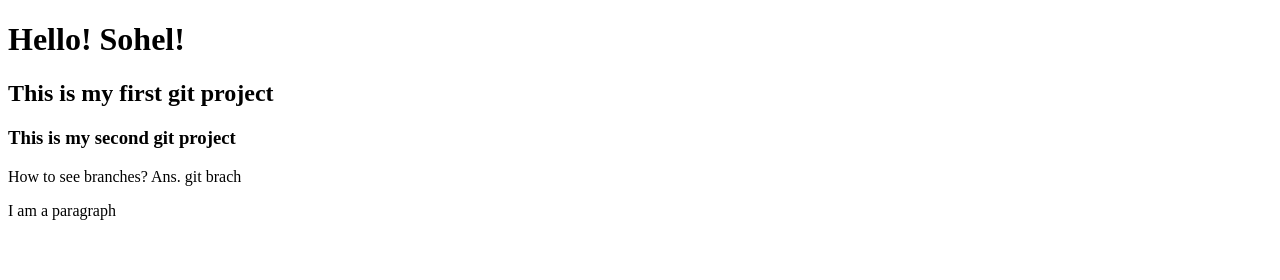
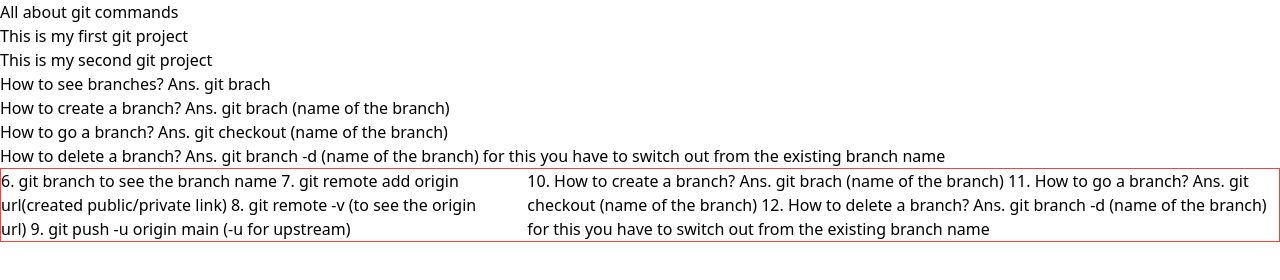
Before and after one commit to SohelDewan/git-commands, a website: page index.html in a window 1280 px wide. Drawn offline with nearby package versions, Linux system fonts and the light colour scheme.

Commit message:
a new section added

```diff
--- a/index.html
+++ b/index.html
@@ -1,16 +1,42 @@
 <!DOCTYPE html>
 <html lang="en">
   <head>
-    <meta charset="UTF-8">
-    <meta name="viewport" content="width=device-width, initial-scale=1.0">
+    <meta charset="UTF-8" />
+    <meta name="viewport" content="width=device-width, initial-scale=1.0" />
+    <script src="https://cdn.tailwindcss.com"></script>
     <title>Git Commands</title>
   </head>
   <body>
-    <h1>Hello! Sohel!</h1>
+    <main class="container mx-auto">
+      <h1>All about git commands</h1>
       <h2>This is my first git project</h2>
       <h3>This is my second git project</h3>
       <p>How to see branches? Ans. git brach</p>
-
-    <p>I am a paragraph</p>
+      <p>How to create a branch? Ans. git brach (name of the branch)</p>
+      <p>How to go a branch? Ans. git checkout (name of the branch)</p>
+      <p>
+        How to delete a branch? Ans. git branch -d (name of the branch) for this
+        you have to switch out from the existing branch name
+      </p>
+    </main>
+    <!-- this section is for additional task when it is applicable for a new branch -->
+    <section>
+      <div class="flex gap-6 border border-red-500 container mx-auto">
+        <div>
+          6. git branch to see the branch name
+          7. git remote add origin
+          url(created public/private link)
+          8. git remote -v (to see the origin
+          url)
+          9. git push -u origin main (-u for upstream)
+        </div>
+        <div>
+          10. How to create a branch? Ans. git brach (name of the branch) 11.
+          How to go a branch? Ans. git checkout (name of the branch) 12. How to
+          delete a branch? Ans. git branch -d (name of the branch) for this you
+          have to switch out from the existing branch name
+        </div>
+      </div>
+    </section>
   </body>
 </html>
--- /dev/null
+++ b/src/index.css
@@ -0,0 +1,3 @@
+@tailwind base;
+@tailwind components;
+@tailwind utilities;
--- /dev/null
+++ b/tailwind.config.js
@@ -0,0 +1,8 @@
+/** @type {import('tailwindcss').Config} */
+module.exports = {
+    content: ["./src/**/*.{html,js}"],
+    theme: {
+      extend: {},
+    },
+    plugins: [],
+  }
```
Also changed, not shown: package.json (added, +14 -0 lines), Readme.Md, 1 other file. Lines whose indentation alone changed are shown as unchanged.
